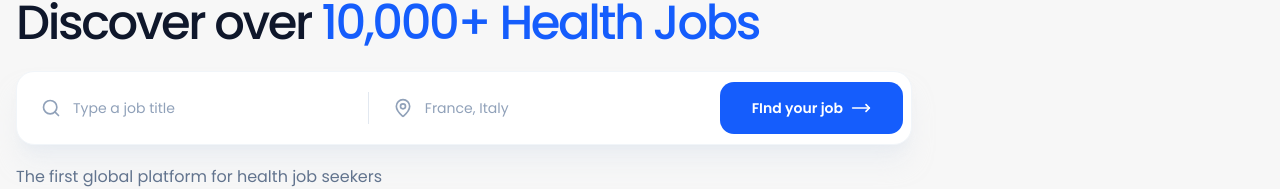
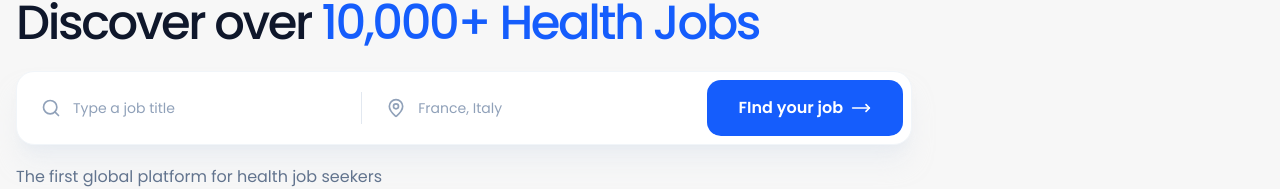
Before and after one commit to GozyDev/job-portal, a React (Vite) app: page / in a window 1280 px wide. Shown: the part 121-310 px from the top of the page. Built offline with nearby package versions, Linux system fonts and the light colour scheme.

Commit message:
Side retweek

```diff
--- a/src/components/HomeHero.tsx
+++ b/src/components/HomeHero.tsx
@@ -45,7 +45,7 @@ export default function Hero() {
           {/* Search Button */}
           <Link
             to="/jobs"
-            className="w-full flex items-center justify-center gap-2 text-sm md:w-auto bg-blue-600 hover:bg-blue-700 text-white px-8 py-4 rounded-xl text-md font-semibold transition-all hover:shadow-lg hover:shadow-blue-200"
+            className="w-full flex items-center justify-center gap-2  md:w-auto bg-blue-600 hover:bg-blue-700 text-white px-8 py-4 rounded-xl text-md font-semibold transition-all hover:shadow-lg hover:shadow-blue-200"
           >
             FInd your job <MoveRight size={20} />
           </Link>
--- a/src/components/Mobilenavbar.tsx
+++ b/src/components/Mobilenavbar.tsx
@@ -57,14 +57,14 @@ export default function Navbar() {
 
             <SheetContent
               side="right"
-              className="w-[300px] sm:w-[350px] bg-white pt-12"
+              className="w-[300px] sm:w-[350px] bg-white "
             >
               <SheetHeader>
-                <p className="text-[#2563EB] text-2xl  tracking-tight">
+                <p className="text-[#2563EB] text-2xl  tracking-tight absolute top-4">
                   IDD LOGO
                 </p>
               </SheetHeader>
-              <div className="flex flex-col gap-8">
+              <div className="flex flex-col gap-8 pt-4 ">
                 {/* Mobile Navigation Links */}
                 <div className="flex flex-col gap-4 p-3">
                   <SheetClose asChild>
@@ -86,7 +86,7 @@ export default function Navbar() {
                 </div>
 
                 {/* Divider */}
-                <div className="h-px w-full bg-slate-100" />
+                <div className="h-px w-full bg-slate-100 " />
 
                 {/* Mobile Actions */}
                 <div className="flex flex-col gap-4">
```
